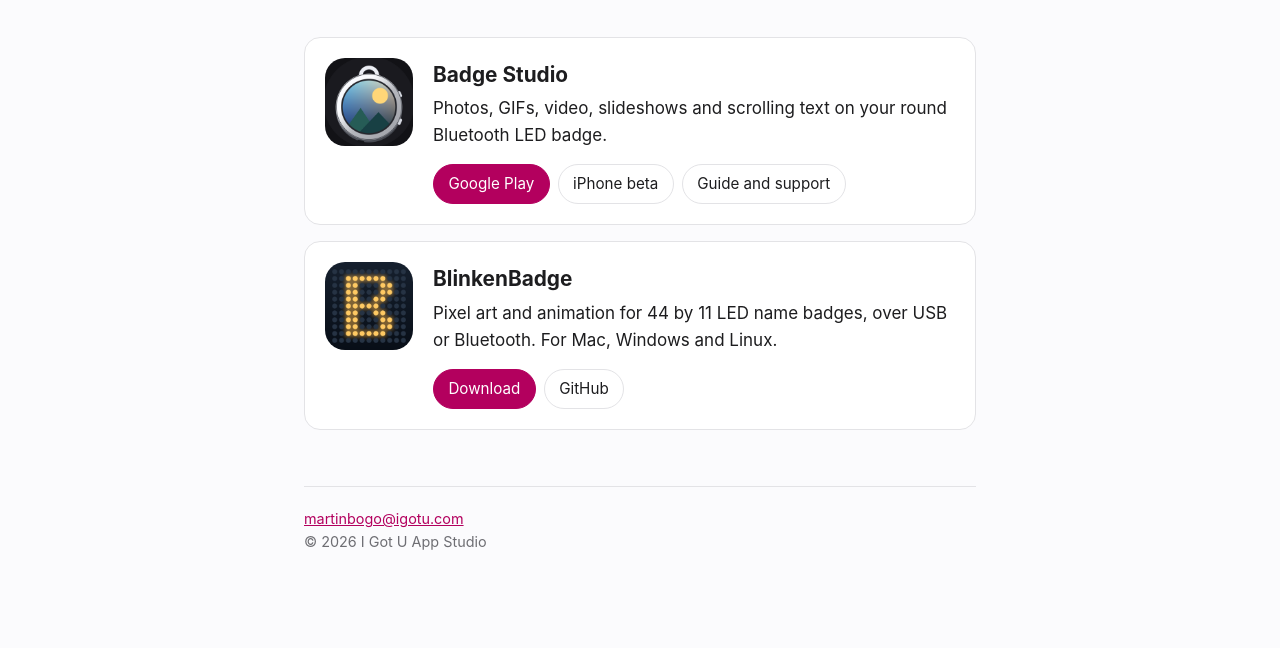
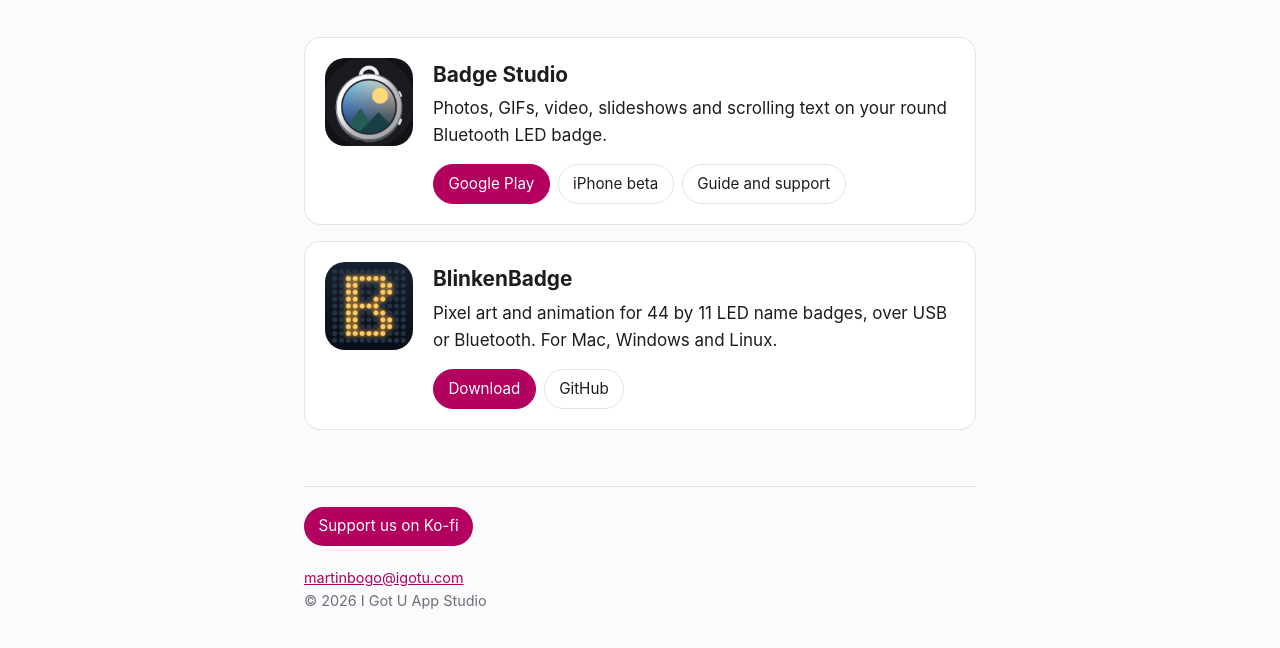
Before and after one commit to martinbogo/martinbogo.github.io, a plain HTML site: page index.html in a window 1280 px wide. Shown: the part 608-1256 px from the top of the page. Before the commit the page ends 1225 px from the top, so only its background shows below. Drawn offline with Linux system fonts and the light colour scheme.

Commit message:
Add a Ko-fi support link to the footer

```diff
--- a/index.html
+++ b/index.html
@@ -36,6 +36,9 @@
   footer { margin-top:3.5rem; padding-top:1.25rem; border-top:1px solid var(--rule);
            color:var(--muted); font-size:.9rem; }
   footer a { color:var(--accent); }
+  .support { margin:0 0 1.25rem; }
+  .support a { display:inline-block; padding:.45rem .9rem; border-radius:999px;
+               background:var(--accent); color:#fff; text-decoration:none; font-size:.95rem; }
   @media (max-width:30rem) { .app { flex-direction:column; } }
 </style>
 </head>
@@ -71,6 +74,7 @@
   </div>
 
   <footer>
+    <p class="support"><a href="https://ko-fi.com/martinbogo">Support us on Ko-fi</a></p>
     <a href="mailto:martinbogo@igotu.com">martinbogo@igotu.com</a><br>
     &copy; 2026 I Got U App Studio
   </footer>
```
